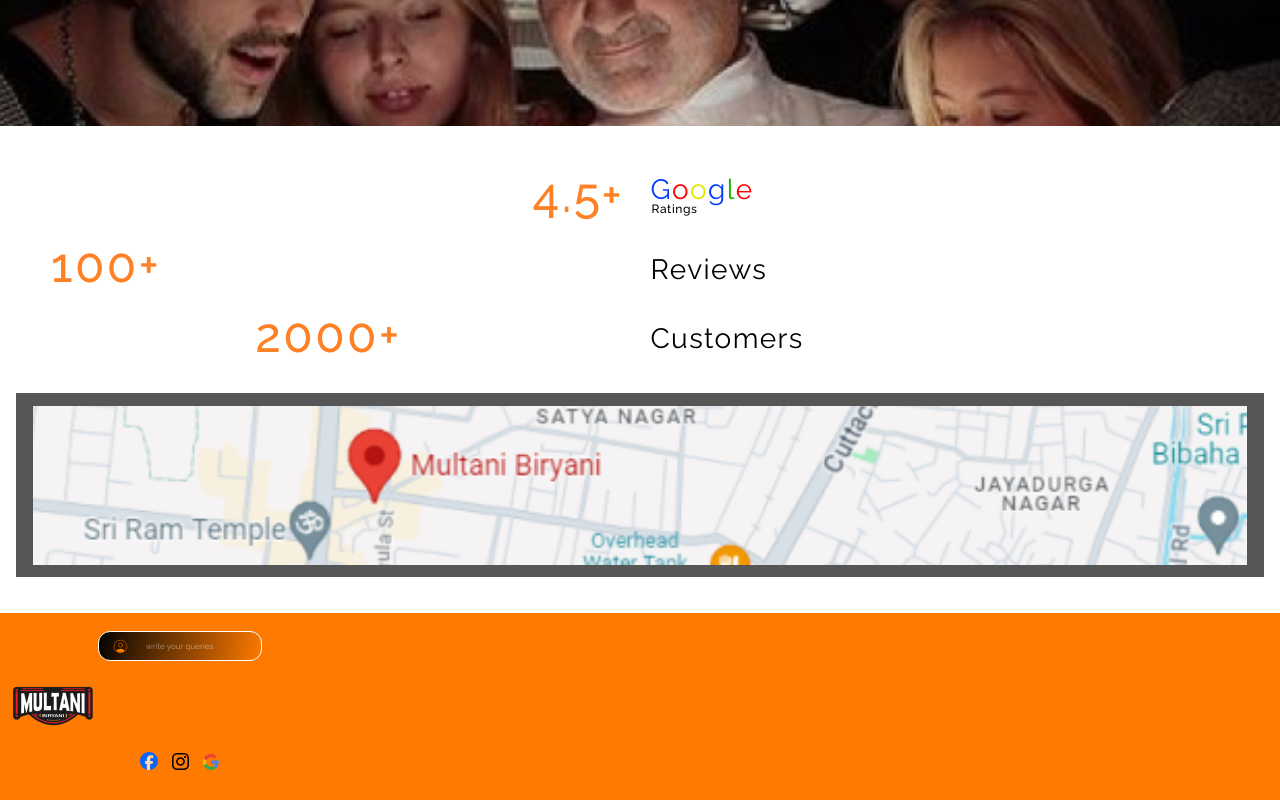
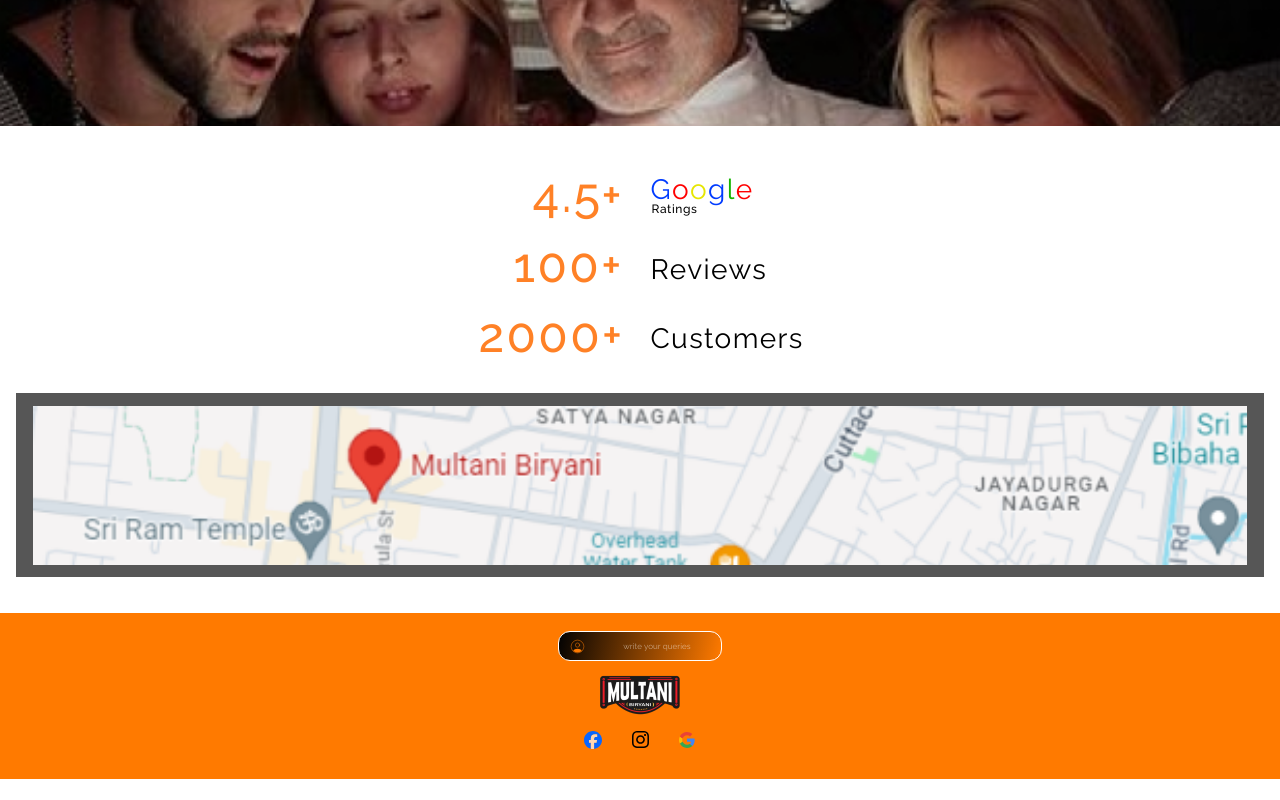
Before and after one commit to sthitajoshi/MultaniBiryani, a React (Create React App) app: page / in a window 1280 px wide. Shown: the part 2815-3615 px from the top of the page. After the commit the page ends 3594 px from the top, so only its background shows below. Built offline with nearby package versions, Linux system fonts and the light colour scheme; a web font is replaced by a local one.

Commit message:
aligned everything according to different screen size

```diff
--- a/src/pages/FullScreen.js
+++ b/src/pages/FullScreen.js
@@ -128,10 +128,12 @@
                   <div className={styles.footerAddressItems}>
                     <div className={styles.footerAddressSeparator}>4.5+</div>
                   </div>
-                  <div className={styles.footerAddressItems1}>
+                  <div className={styles.footerAddressItems}>
                     <div className={styles.div}>100+</div>
                   </div>
-                  <div className={styles.whyPeoplesChoose}>2000+</div>
+                  <div className={styles.footerAddressItems}>
+                    <div className={styles.whyPeoplesChoose}>2000+</div>
+                  </div>
                 </div>
                 <div className={styles.footerContact}>
                   <div className={styles.footerRating}>
@@ -165,13 +167,6 @@
               </div>
             </div>
             <div className={styles.footerBranding}>
-              <div className={styles.footerLogo}>
-                <img
-                  className={styles.multaniBiryaniMainLogo1}
-                  alt=""
-                  src="/multani-biryani-main-logo-11@2x.png"
-                />
-              </div>
               <div className={styles.footerForm}>
                 <div className={styles.footerFormBackgroundParent}>
                   <div className={styles.writeReviewButtonBackground} />
@@ -186,6 +181,15 @@
                     </div>
                   </div>
                 </div>
+
+                <div className={styles.footerLogo}>
+                <img
+                  className={styles.multaniBiryaniMainLogo1}
+                  alt=""
+                  src="/multani-biryani-main-logo-11@2x.png"
+                />
+              </div>
+
                 <div className={styles.footerSocial}>
                   <div className={styles.footerSocialIcons}>
                     <img
--- a/src/pages/FullScreen.module.css
+++ b/src/pages/FullScreen.module.css
@@ -591,18 +591,19 @@
   object-fit: cover;
 }
 .footerLogo {
-  height: 85px;
+  height: 20px;
   width: 89px;
   display: flex;
   flex-direction: column;
   align-items: flex-start;
-  justify-content: flex-start;
+  justify-content: center;
 }
 .userCicrleIcon {
   height: 17px;
   width: 17px;
   position: relative;
   z-index: 1;
+  margin-right: 20px;
 }
 .writeYourQueries {
   position: relative;
@@ -611,13 +612,15 @@
   display: inline-block;
   min-width: 68px;
   z-index: 1;
+  text-align: center;
+  margin-right: 20px;
 }
 .footerFormBackgroundParent,
 .footerFormLabel {
   display: flex;
   flex-direction: column;
   align-items: flex-start;
-  justify-content: flex-start;
+  justify-content: center;
   padding: var(--padding-10xs) 0 0;
 }
 .footerFormBackgroundParent {
@@ -651,13 +654,13 @@
 .footerSocialIcons {
   display: flex;
   flex-direction: row;
-  align-items: flex-end;
-  justify-content: flex-start;
-  gap: var(--gap-sm);
+  align-items: center;
+  justify-content: center;
+  gap: 30px;
 }
 .footerSocial {
   flex-direction: row;
-  align-items: flex-start;
+  align-items: center;
   padding: 0 43px 0 42px;
 }
 .footerBranding,
@@ -669,15 +672,16 @@
 .footerForm {
   width: 164px;
   flex-direction: column;
-  align-items: flex-start;
-  gap: 91px;
+  align-items: center;
+  gap: 25px;
 }
 .footerBranding {
   align-self: stretch;
   background-color: #ff7a00;
   overflow: hidden;
   flex-direction: row;
-  align-items: flex-end;
+  align-items: center;
+  justify-content: center;
   padding: var(--padding-lg) var(--padding-4xs) var(--padding-11xl);
   font-size: 8px;
   color: rgba(255, 255, 255, 0.5);
```
